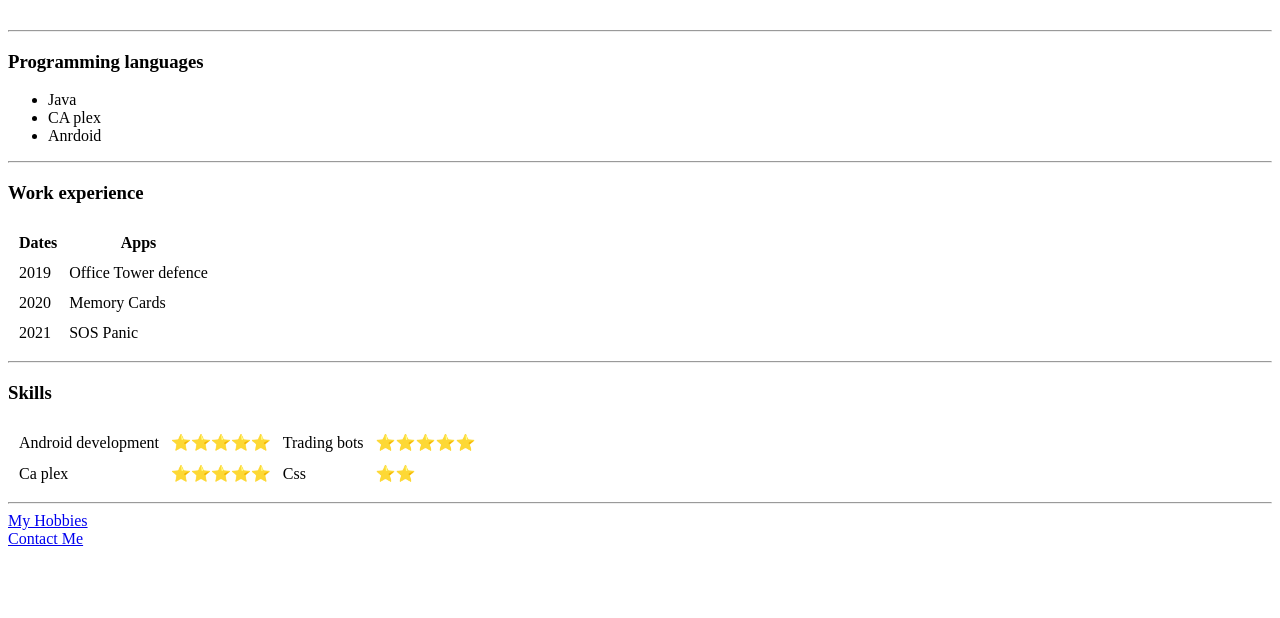
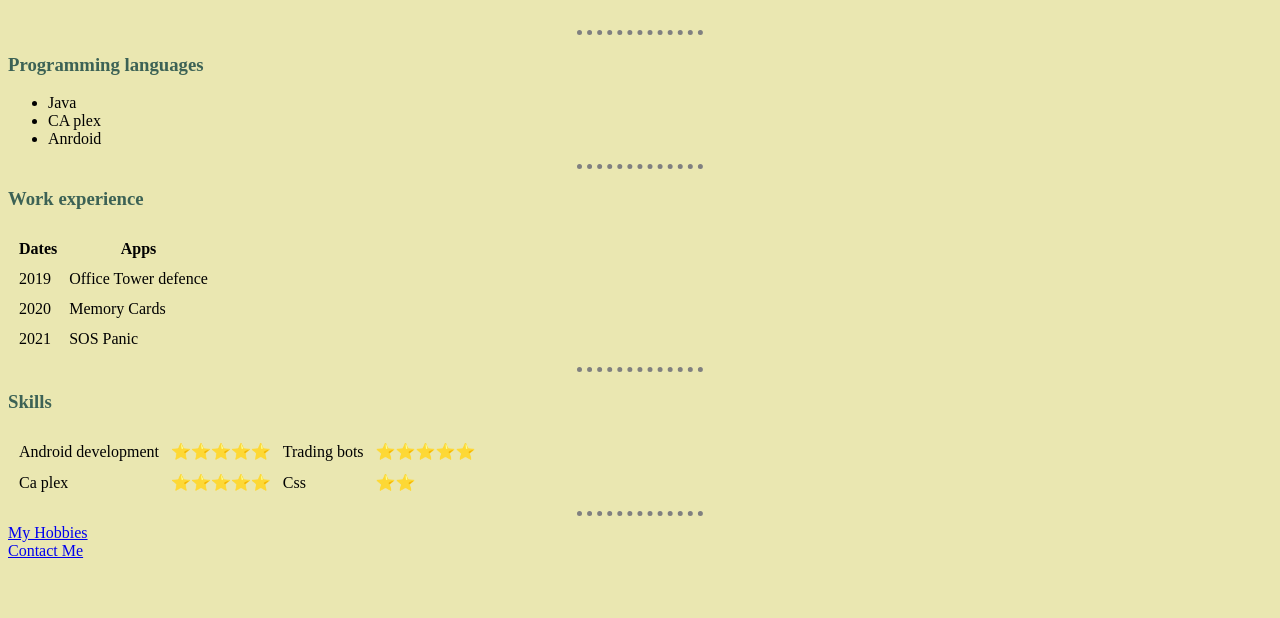
Before and after one commit to renierne/cv, a plain HTML site: page index.html in a window 1280 px wide. Shown: the part 182-800 px from the top of the page. Drawn offline with Linux system fonts and the light colour scheme.

Commit message:
added css

```diff
--- /dev/null
+++ b/css/styles.css
@@ -0,0 +1,15 @@
+body{
+    background-color: #EAE7B1;
+}
+
+hr{
+
+    border-style: dotted none none none;
+    width: 10%;
+    border-color: grey;
+    border-width: 5px;
+}
+
+h1,h3{
+  color: #3C6255;
+}
--- a/index.html
+++ b/index.html
@@ -4,6 +4,9 @@
     <meta charset="UTF-8">
 
     <title>🤖 Renier Personal Site</title>
+    <link rel="stylesheet" href="css/styles.css">
+    <script async src="https://pagead2.googlesyndication.com/pagead/js/adsbygoogle.js?client=ca-pub-1845261189570418"
+     crossorigin="anonymous"></script>
 </head>
 <body>
 
```
Also changed, not shown: ContactMe.html (+1 -0 lines), myhobbies.html (+1 -0 lines).
